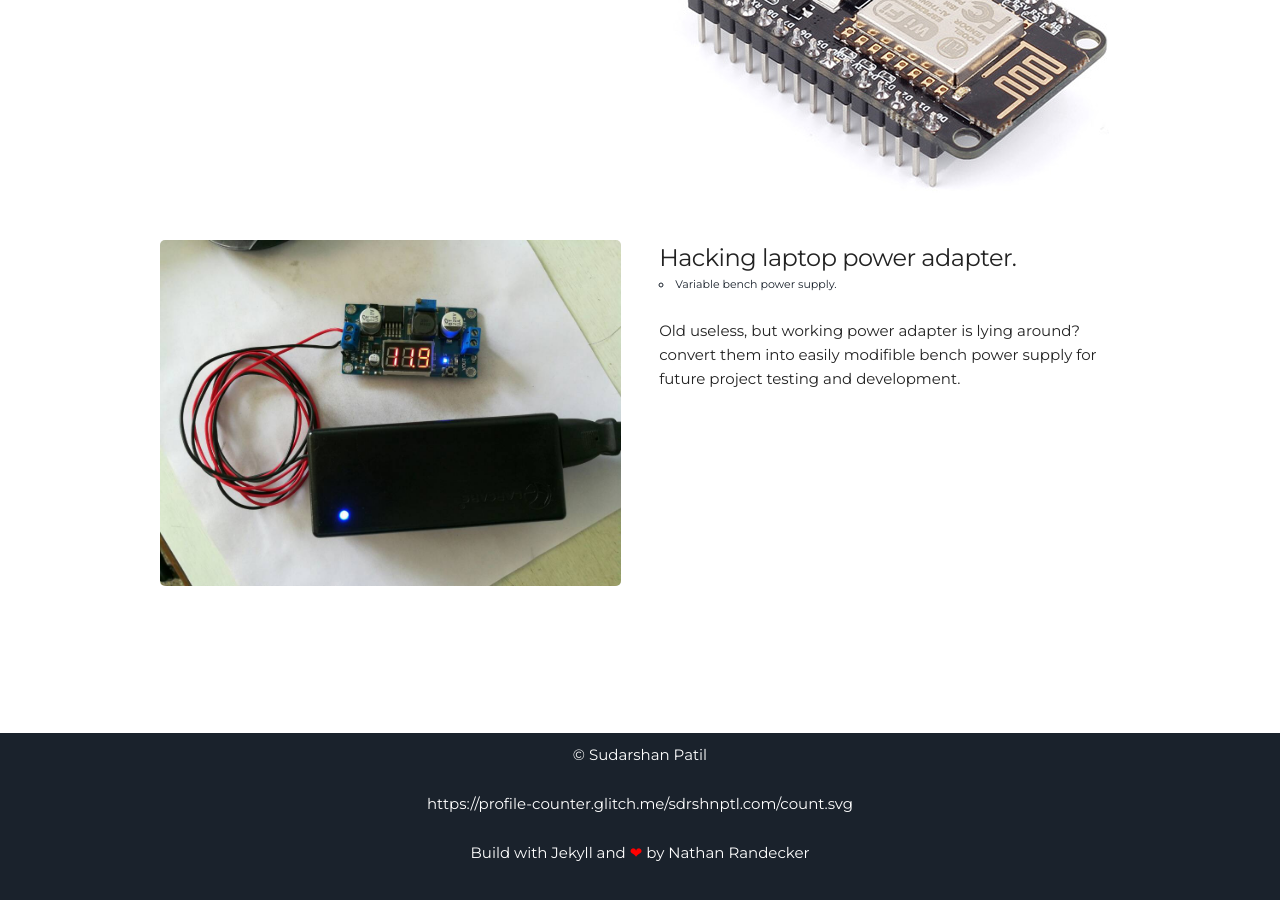
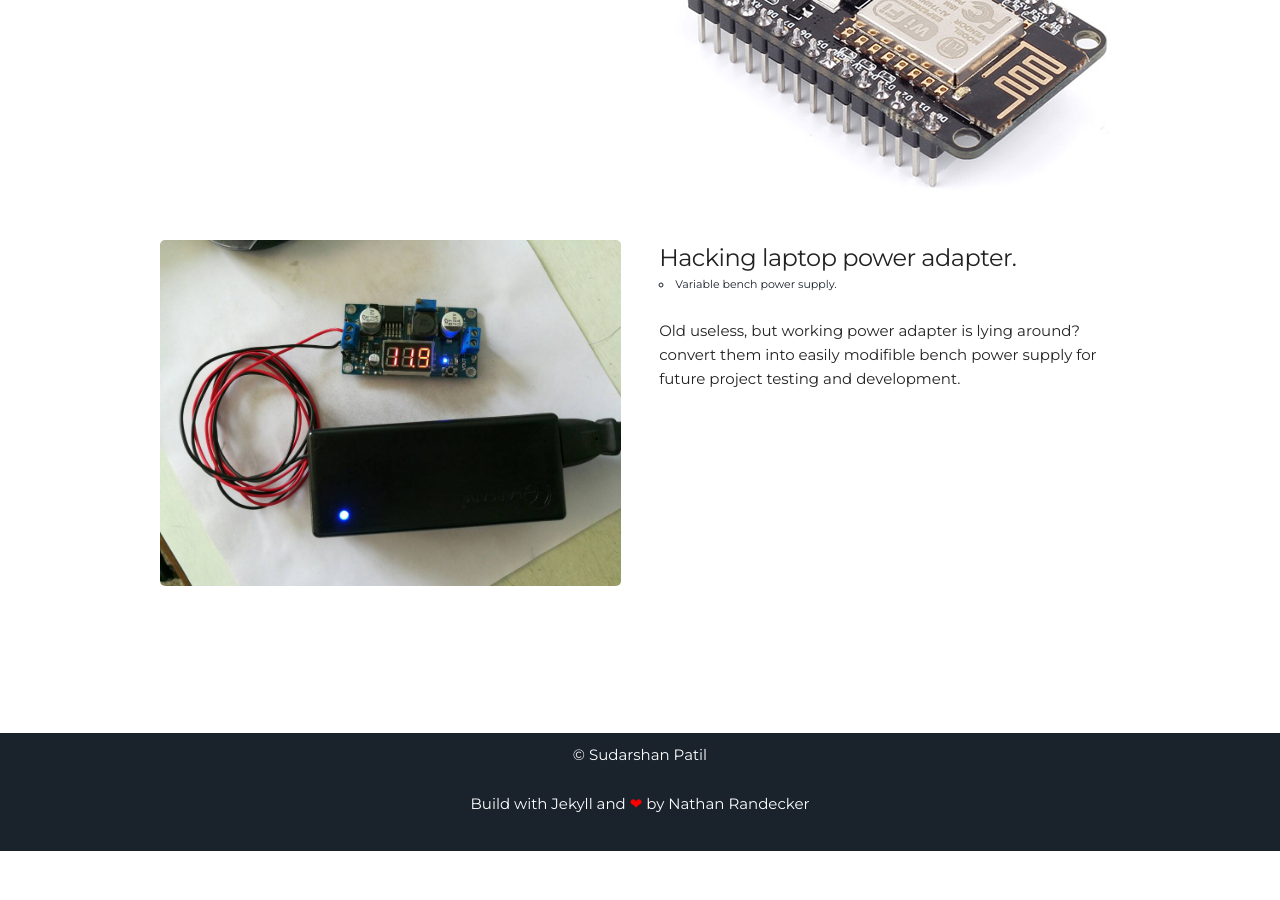
Before and after one commit to sdrshnptl/sdrshnptl, a Jekyll site: the page built from index.html, in a window 1280 px wide and 900 px high, scrolled down 1327 px. Built offline with Jekyll 4.4.1, drawn with Linux system fonts in a browser that asks for light colours; after the commit the page ends 2178 px from its top, so only the background shows below that.

Commit message:
Update footer.html

```diff
--- a/_includes/footer.html
+++ b/_includes/footer.html
@@ -1,6 +1,6 @@
 <footer class="footer">
     <p>&copy; {{site.username}}</p>
-    <p>https://profile-counter.glitch.me/sdrshnptl.com/count.svg</p>
+    <p>{{https://profile-counter.glitch.me/sdrshnptl.com/count.svg}}</p>
     <p>Build with Jekyll and <span class="love">❤</span> by <a href="https://nrandecker.github.io">Nathan Randecker</a></p>
 </footer>
 <script src="//cdn.jsdelivr.net/particles.js/2.0.0/particles.min.js"></script>
```
